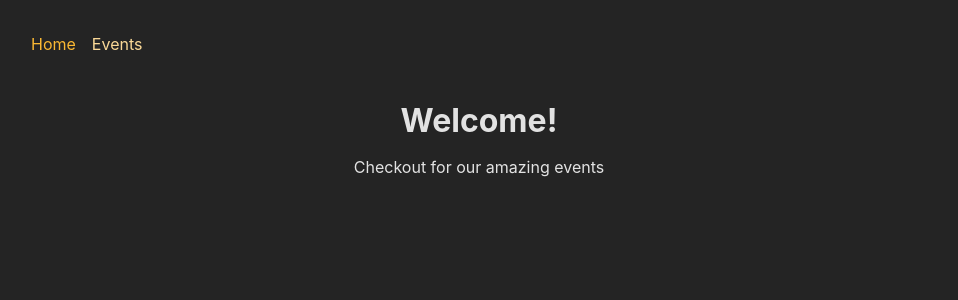
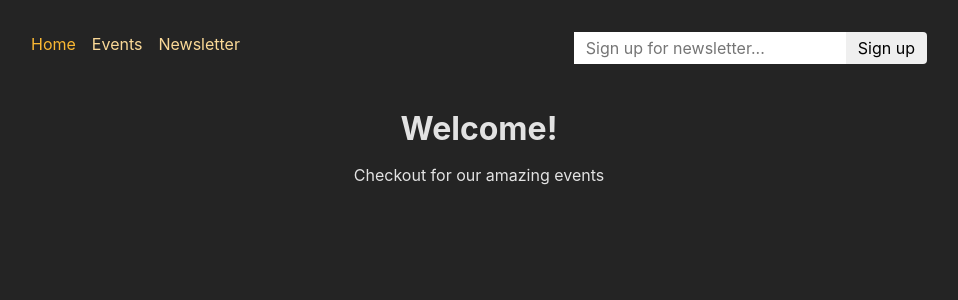
Before and after one commit to ogedengbewisdom/eventApp, a React (Create React App) app in the folder frontend/: page / in a window 1280 px wide. Shown: the top 300 px of the page, without its empty margins (161-1119 px from the left). Built offline with nearby package versions, Linux system fonts and the light colour scheme.

Commit message:
adding the newsletter navLink and the outputing the NewletterSignup component

```diff
--- a/frontend/src/components/MainNavigation.js
+++ b/frontend/src/components/MainNavigation.js
@@ -1,5 +1,6 @@
 import { NavLink } from 'react-router-dom';
 import classes from './MainNavigation.module.css';
+import NewsletterSignup from './NewsletterSignup';
 
 function MainNavigation() {
   return (
@@ -10,10 +11,14 @@ function MainNavigation() {
             <NavLink className={ ({isActive}) => isActive ? classes.active : undefined} to='' end>Home</NavLink>
           </li>
           <li>
-            <NavLink className={ ({isActive}) => isActive ? classes.active : undefined} to='events'>Events</NavLink>
+            <NavLink className={ ({isActive}) => isActive ? classes.active : undefined} to='/events'>Events</NavLink>
+          </li>
+          <li>
+            <NavLink className={ ({isActive}) => isActive ? classes.active : undefined} to='/newsletter'>Newsletter</NavLink>
           </li>
         </ul>
       </nav>
+      <NewsletterSignup />
     </header>
   );
 }
```
